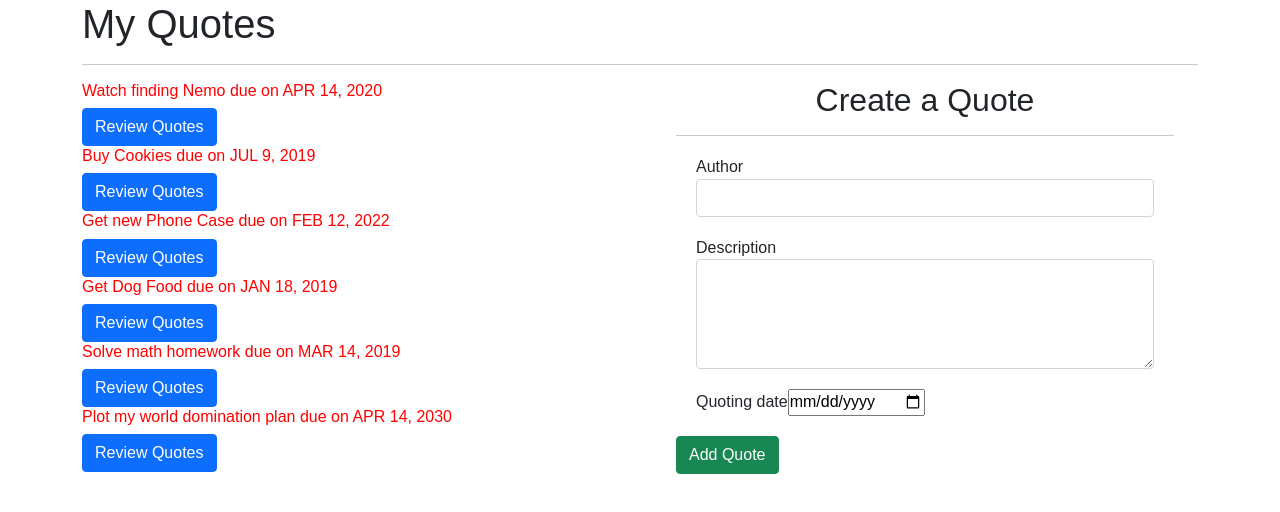
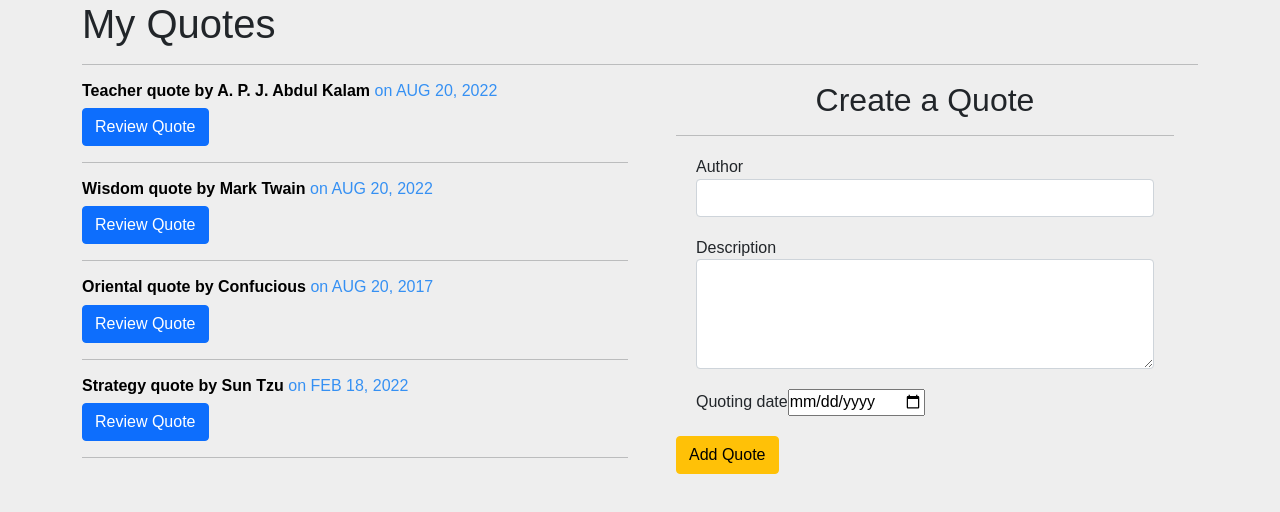
Before and after one commit to george-ongaya1/leo, an Angular app: page / in a window 1280 px wide. Shown: the top 512 px of the page. Built offline with nearby package versions, Linux system fonts and the light colour scheme.

Commit message:
added styling changes to the quote app

```diff
--- a/src/app/goal-detail/goal-detail.component.html
+++ b/src/app/goal-detail/goal-detail.component.html
@@ -1,4 +1,12 @@
 
-<p>{{goal.description}}</p>
+<p class="hit">{{goal.description}}</p>
 <p>This Quote will be felt in {{goal.completeDate|dateCount}} days</p>
+<hr>
 <button (click)= 'goalDelete(true)' class="btn btn-outline-danger">Delete Quote</button>
+
+<div class="card-body">
+<h5 class="card-title">Number of likes</h5>
+<p class="card-text"> {{numberOflikes}}</p>
+<button class="btn btn-success"(click)="likeButtonclick()" style="margin-right:5px">Like</button>
+<button class="btn btn-danger"(click)="dislikeButtonclick()">Dislike</button>
+</div>
--- a/src/app/goal-detail/goal-detail.component.ts
+++ b/src/app/goal-detail/goal-detail.component.ts
@@ -15,6 +15,15 @@ export class GoalDetailComponent implements OnInit {
   goalDelete(complete:boolean){
     this.isComplete.emit(complete);
   }
+  numberOflikes: number = 0;
+
+  likeButtonclick() {
+    this.numberOflikes++;
+  }
+
+  dislikeButtonclick() {
+    this.numberOflikes--;
+  }
   constructor() { }
 
   ngOnInit(): void {
--- a/src/app/goal-form/goal-form.component.html
+++ b/src/app/goal-form/goal-form.component.html
@@ -26,6 +26,7 @@
               <p>Date is required</p>
             </div>
         </div>
-        <button type="submit" class="btn btn-success">Add Quote</button>
+        <button type="submit" class="btn btn-warning">Add Quote</button>
+
     </form>
   </div>
--- a/src/app/goal-form/goal-form.component.ts
+++ b/src/app/goal-form/goal-form.component.ts
@@ -12,6 +12,15 @@ export class GoalFormComponent implements OnInit {
   submitGoal(){
 this.addGoal.emit(this.newGoal);
   }
+  numberOflikes: number = 0;
+
+  likeButtonclick() {
+    this.numberOflikes++;
+  }
+
+  dislikeButtonclick() {
+    this.numberOflikes--;
+  }
   constructor() { }
 
   ngOnInit(): void {
--- a/src/app/goal.ts
+++ b/src/app/goal.ts
@@ -1,5 +1,6 @@
 export class Goal {
     showDescription: boolean;
+
     constructor(
         public id: number=0,
         public name: string="",
--- a/src/app/goal/goal.component.css
+++ b/src/app/goal/goal.component.css
@@ -1,5 +1,5 @@
 h6 {
 
-    color: red;
+    color:#3590F3
 
  }
--- a/src/app/goal/goal.component.html
+++ b/src/app/goal/goal.component.html
@@ -6,8 +6,12 @@
         <div class="col-md-6">
             <div *ngFor='let goal of goals;let i = index'>
                 <div>
-                    <h6 id={{i}} appStrikethrough>{{goal.name}} due on {{goal.completeDate|date|uppercase}}</h6>
-                    <button (click)='toggleDetails(i)' class="btn btn-primary">Review Quotes</button>
+                    <h6 id={{i}} appStrikethrough><span style="color:black"><strong>{{goal.name}}</strong></span>  on {{goal.completeDate|date|uppercase}}</h6>
+
+                    <button (click)='toggleDetails(i)' class="btn btn-primary">Review Quote</button>
+
+                    <hr>
+
                 </div>
 
                 <div *ngIf='goal.showDescription'>
--- a/src/app/goal/goal.component.ts
+++ b/src/app/goal/goal.component.ts
@@ -7,12 +7,13 @@ import { Goal } from '../goal';
 })
 export class GoalComponent implements OnInit {
   goals: Goal[] = [
-    new Goal(1, 'Watch finding Nemo', 'Find an online version and watch merlin find his son',new Date(2020,3,14)),
-    new Goal(2,'Buy Cookies','I have to buy cookies for the parrot',new Date(2019,6,9)),
-    new Goal(3,'Get new Phone Case','Diana has her birthday coming up soon',new Date(2022,1,12)),
-    new Goal(4,'Get Dog Food','Pupper likes expensive snacks',new Date(2019,0,18)),
-    new Goal(5,'Solve math homework','Damn Math',new Date(2019,2,14)),
-    new Goal(6,'Plot my world domination plan','Cause I am an evil overlord',new Date(2030,3,14)),
+    new Goal(1, 'Teacher quote by A. P. J. Abdul Kalam', 'Teaching is a very noble profession that shapes the character, caliber, and future of an individual. If the people remember me as a good teacher, that will be the biggest honour for me.',new Date(2022,7,20)),
+    new Goal(2,'Wisdom quote by Mark Twain','It is better to keep your mouth closed and let people think you are a fool than to open it and remove all doubt'
+     ,new Date(2022,7,20)),
+    new Goal(3,'Oriental quote by Confucious','He who learns but does not think, is lost! He who thinks but does not learn is in great danger',new Date(2017,7,20)),
+
+    new Goal(4,'Strategy quote by Sun Tzu','If you know the enemy and know yourself you need not fear the results of a hundred battles. ',new Date(2022,1,18)),
+
   ];
   toggleDetails(index:any){
     this.goals[index].showDescription = !this.goals[index].showDescription;
@@ -37,6 +38,15 @@ export class GoalComponent implements OnInit {
     goal.completeDate = new Date(goal.completeDate)
     this.goals.push(goal)
   }
+  numberOflikes: number = 0;
+
+  likeButtonclick() {
+    this.numberOflikes++;
+  }
+
+  dislikeButtonclick() {
+    this.numberOflikes--;
+  }
   constructor() { }
 
   ngOnInit() {
--- a/src/app/like/like.component.html
+++ b/src/app/like/like.component.html
@@ -1,5 +1,6 @@
-<div>
-<p>{{numberOflikes}}</p>
+<div class="card-body">
+<h5 class="card-title">Number of likes</h5>
+<p class="card-text"> {{numberOflikes</p>
 <button class="btn btn-success"(click)="likeButtonclick()">Like</button>
 <button class="btn btn-danger"(click)="dislikeButtonclick()">Dislike</button>
 </div>
--- a/src/app/like/like.component.ts
+++ b/src/app/like/like.component.ts
@@ -1,5 +1,5 @@
 import { Component, Input } from '@angular/core';
-
+import { Goal } from '../goal';
 @Component({
   selector: 'like-box',
   templateUrl: './like.component.html',
--- a/src/styles.css
+++ b/src/styles.css
@@ -15,4 +15,8 @@
 
     line-height: 1.4;
 
+    background-color:#eee;
     }
+    .hit{
+        background-color:#A7C7F1
+    }
```
